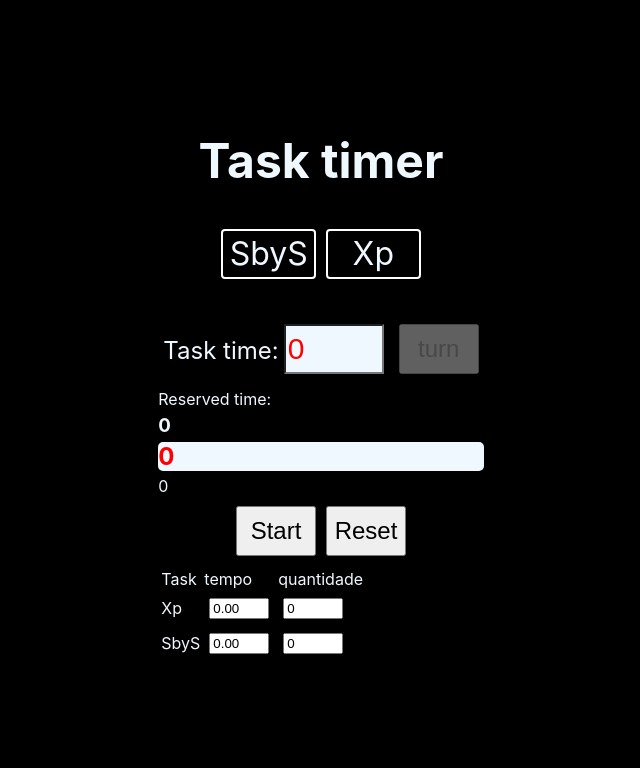
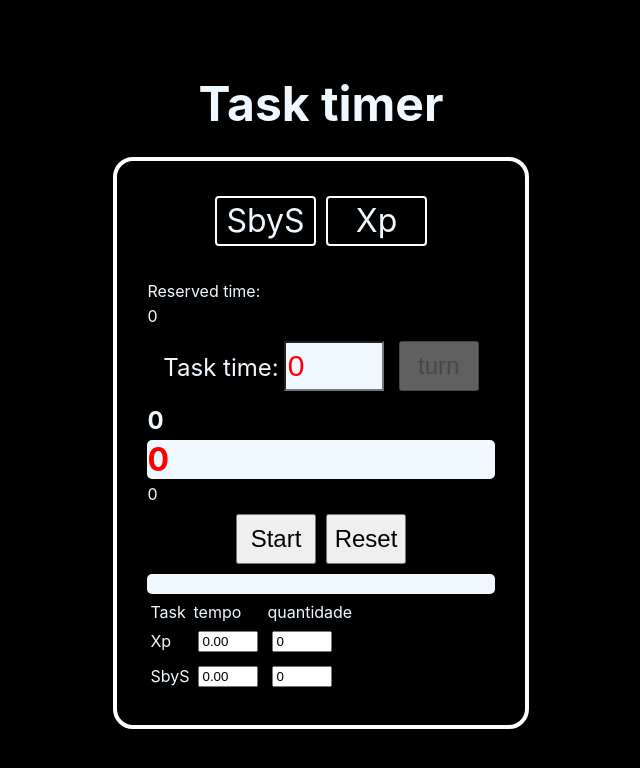
Before and after one commit to devamaral2/Task-cronometer, a Next.js app: page / in a window 1280 px wide. Shown: the top 768 px of the page, without its empty margins (319-959 px from the left). Built offline with nearby package versions, Linux system fonts and the light colour scheme.

Commit message:
estilizando o timer

```diff
--- a/components/Cronometer/Cronometer.jsx
+++ b/components/Cronometer/Cronometer.jsx
@@ -143,7 +143,7 @@ export function Cronometer() {
   }
 
   return (
-    <div>
+    <div className='timer'>
       {initTimer && startTimer()}
       {initTimer && startTurn()}
       <Radios
@@ -152,23 +152,26 @@ export function Cronometer() {
         xpClass={ xpClass }
         sbysClass={ sbysClass }
       />
+        <p>
+          Reserved time:
+        </p>
+        <p>
+          {timeReserve}
+        </p>
       <TaskTime
         totalTime={ totalTime }
         setTotalTime={ setTotalTime }
         radio={ radio }
         handleTurn={ handleTurn }
-      />
-      <p>
-        Reserved time:
-      </p>
-      <h3>
-        {timeReserve}
-      </h3>
-        <h2
+        />
+        <h2>
+          {Number(timeReserve) + Number(totalTime)}
+        </h2>
+        <h1
           className="count-turn"
         >
           {initTurn ? newCount2 : newCount}
-        </h2>
+        </h1>
       <p
         className="count"
       >
--- a/styles/Home.module.css
+++ b/styles/Home.module.css
@@ -71,7 +71,11 @@
   align-items: center;
   justify-content: center;
   flex-wrap: wrap;
-  max-width: 800px;
+  width: 35%;
+  border: 4px solid white;
+  border-radius: 20px;
+  padding: 20px;
+
 }
 
 .card {
--- a/styles/globals.css
+++ b/styles/globals.css
@@ -110,7 +110,20 @@ cursor: pointer;
   cursor: pointer;
 }
 
+ol {
+  background-color: aliceblue;
+  color: black;
+  border-radius: 5px;
+  padding: 10px;
+}
 .turn {
-  border: 2px solid white;
+  margin: 20px;
+  border: 2px solid black;
   border-radius: 5px;
+  height: 40px;
+  text-align: center;
 }
+
+.timer {
+  width: 100%;
+}
```
